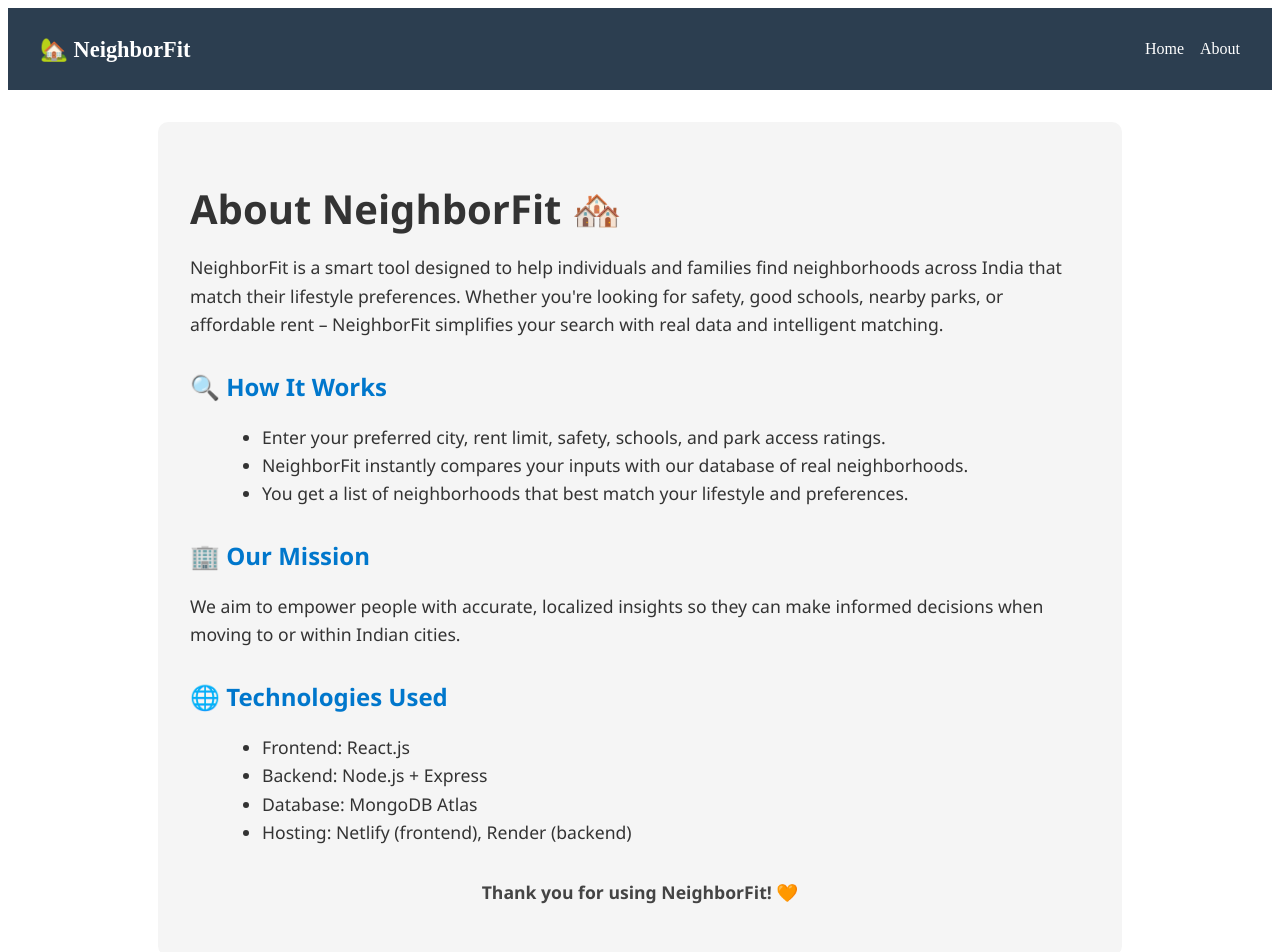
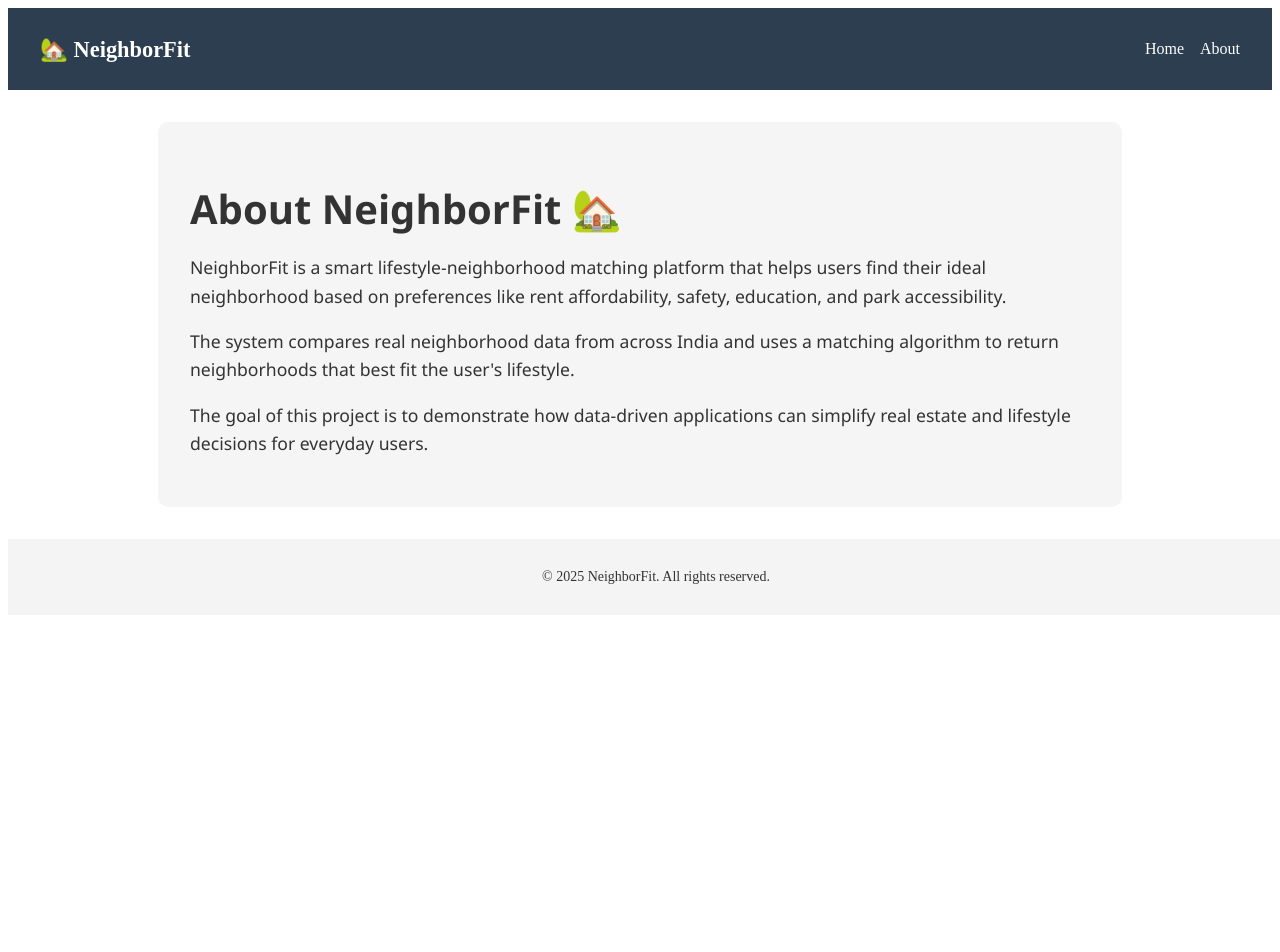
Before and after one commit to RutvikVana/neighborfit, a React (Create React App) app in the folder client/: page /about in a window 1280 px wide. Shown: the top 952 px of the page. After the commit the page ends 800 px from the top, so only its background shows below. Built offline with nearby package versions, Linux system fonts and the light colour scheme.

Commit message:
Add global footer component with © 2025 notice

```diff
--- a/client/src/components/MatchFinder.js
+++ b/client/src/components/MatchFinder.js
@@ -61,6 +61,11 @@ function MatchFinder() {
     ).values()
   );
 
+  // Helper for frontend description
+  const generateDescription = (n) => {
+    return `🏡 ${n.neighborhood}, ${n.city} — A neighborhood with average rent of ₹${n.rent_avg}, safety rating of ${n.safety}/5, schools rated ${n.schools}/5, and parks accessibility of ${n.parks}/5. Ideal for balanced living.`;
+  };
+
   return (
     <div className="match-finder">
       <h1>Find Your Ideal Neighborhood 🏡</h1>
@@ -87,16 +92,13 @@ function MatchFinder() {
       )}
 
       {uniqueMatches.length > 0 && (
-        <div className="results">
-          <h2>Matching Neighborhoods:</h2>
-          <ul>
-            {uniqueMatches.map((match, index) => (
-              <li key={index} className="neighborhood-card">
-                <strong>{match.name || match.neighborhood}</strong> in {match.city} <br />
-                Rent Avg: ₹{match.rent_avg || match.rent} | Safety: {match.safety} | Schools: {match.schools} | Parks: {match.parks}
-              </li>
-            ))}
-          </ul>
+        <div className="match-results">
+          {uniqueMatches.map((n, idx) => (
+            <div key={idx} className="neighborhood-card">
+              <h3>🏘 {n.neighborhood}, {n.city}</h3>
+              <p>{generateDescription(n)}</p>
+            </div>
+          ))}
         </div>
       )}
     </div>
--- a/client/src/pages/About.js
+++ b/client/src/pages/About.js
@@ -1,35 +1,19 @@
-import React from 'react';
-import './About.css';
+import React from "react";
+import "./About.css";
 
 const About = () => {
   return (
     <div className="about-container">
-      <h1>About NeighborFit 🏘️</h1>
+      <h1>About NeighborFit 🏡</h1>
       <p>
-        NeighborFit is a smart tool designed to help individuals and families find neighborhoods across India that match their lifestyle preferences. Whether you're looking for safety, good schools, nearby parks, or affordable rent – NeighborFit simplifies your search with real data and intelligent matching.
+        NeighborFit is a smart lifestyle-neighborhood matching platform that helps users find their ideal neighborhood based on preferences like rent affordability, safety, education, and park accessibility.
       </p>
-
-      <h2>🔍 How It Works</h2>
-      <ul>
-        <li>Enter your preferred city, rent limit, safety, schools, and park access ratings.</li>
-        <li>NeighborFit instantly compares your inputs with our database of real neighborhoods.</li>
-        <li>You get a list of neighborhoods that best match your lifestyle and preferences.</li>
-      </ul>
-
-      <h2>🏢 Our Mission</h2>
       <p>
-        We aim to empower people with accurate, localized insights so they can make informed decisions when moving to or within Indian cities.
+        The system compares real neighborhood data from across India and uses a matching algorithm to return neighborhoods that best fit the user's lifestyle.
       </p>
-
-      <h2>🌐 Technologies Used</h2>
-      <ul>
-        <li>Frontend: React.js</li>
-        <li>Backend: Node.js + Express</li>
-        <li>Database: MongoDB Atlas</li>
-        <li>Hosting: Netlify (frontend), Render (backend)</li>
-      </ul>
-
-      <p className="thanks">Thank you for using NeighborFit! 🧡</p>
+      <p>
+        The goal of this project is to demonstrate how data-driven applications can simplify real estate and lifestyle decisions for everyday users.
+      </p>
     </div>
   );
 };
```
Also changed, not shown: client/src/App.css (+34 -0 lines).
